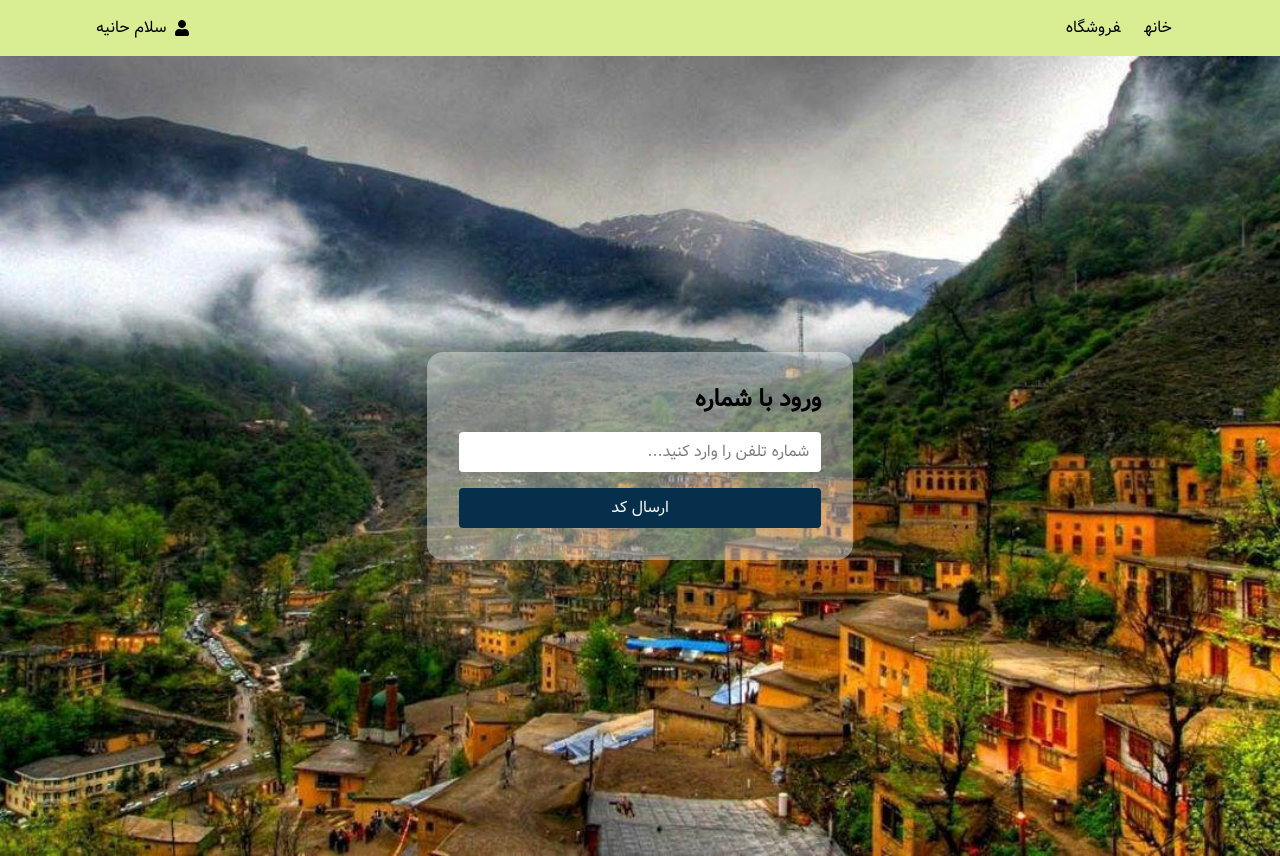
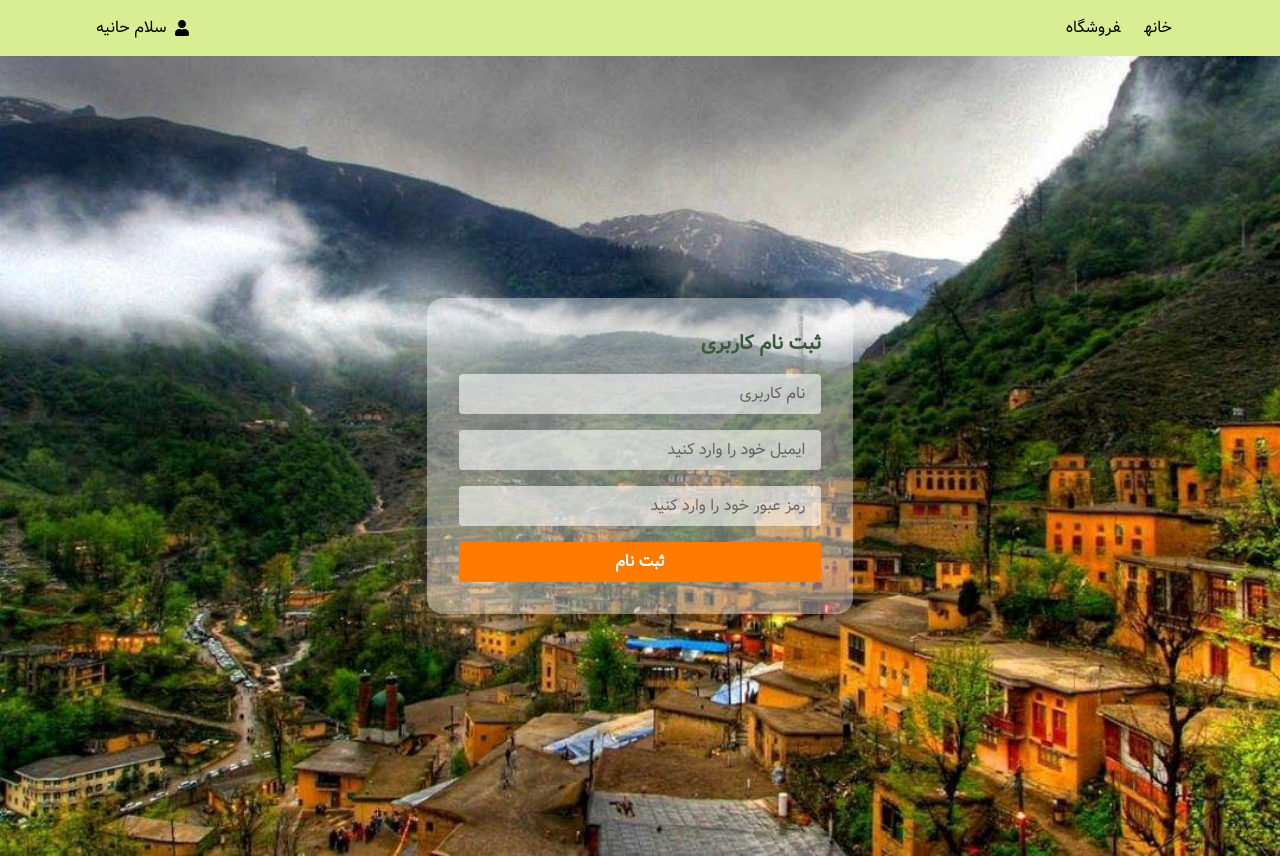
Before and after one commit to haniehhr1999/shiva-app, a Next.js app: page /login in a window 1280 px wide. Built offline with nearby package versions, Linux system fonts and the light colour scheme.

Commit message:
authorization

```diff
--- /dev/null
+++ b/configs/db.js
@@ -0,0 +1,16 @@
+const { default: mongoose } = require("mongoose");
+
+const connectToDB = async () => {
+  try {
+    if (mongoose.connections[0].readyState) {
+      return false;
+    } else {
+      await mongoose.connect("mongodb://localhost:27017/next-sms");
+      console.log("Conntect To DB Successfully :))");
+    }
+  } catch (err) {
+    console.log("DB Connecction Error =>", err);
+  }
+};
+
+export default connectToDB;
--- a/lib/auth.js
+++ b/lib/auth.js
@@ -23,7 +23,8 @@ const secretKey = new TextEncoder().encode("harchi");
 
 export const verifyJwt = async (token) => {
   try {
-    const result = await jwtVerify(token.value, secretKey);
+    const result = await jwtVerify(token.value, new TextEncoder().encode("harchi"));
+    console.log('result =>' , result)
     return result
   }
   catch(error) {
--- a/package.json
+++ b/package.json
@@ -11,6 +11,7 @@
   "dependencies": {
     "cookie": "^1.0.2",
     "jose": "^6.0.11",
+    "js-cookie": "^3.0.5",
     "next": "15.3.1",
     "next-auth": "^4.24.11",
     "react": "^19.0.0",
--- /dev/null
+++ b/src/app/api/me/route.js
@@ -0,0 +1,20 @@
+import { NextResponse } from 'next/server';
+import { jwtVerify } from 'jose';
+
+const SECRET = new TextEncoder().encode(process.env.JWT_SECRET || 'your-secret-key');
+
+export async function GET(request) {
+  const token = request.cookies.get('token')?.value;
+
+  if (!token) {
+    return NextResponse.json({ error: 'Not authenticated' }, { status: 401 });
+  }
+
+  try {
+    const { payload } = await jwtVerify(token, SECRET);
+    // فقط payload را برمیگردانیم (مثلاً username)
+    return NextResponse.json({ user: { username: payload.username } });
+  } catch (error) {
+    return NextResponse.json({ error: 'Invalid token' }, { status: 401 });
+  }
+}
--- /dev/null
+++ b/src/app/api/register/route.js
@@ -0,0 +1,41 @@
+import { NextResponse } from "next/server";
+import { SignJWT } from "jose";
+
+const SECRET = new TextEncoder().encode(
+  process.env.JWT_SECRET || "your-secret-key"
+);
+
+export async function POST(request) {
+  try {
+    const { username, email, pass } = await request.json();
+
+    const payload = {
+      username,
+      email,
+      pass,
+      role: "user",
+    };
+
+
+    console.log('payload =>' , payload )
+
+    const jwt = await new SignJWT(payload)
+      .setProtectedHeader({ alg: "HS256" })
+      .setIssuedAt()
+      .setExpirationTime("2h")
+      .sign(SECRET);
+
+    // برگردوندن توکن در کوکی به صورت HttpOnly
+    const response = NextResponse.json({ message: "Token created" });
+    response.cookies.set("token", jwt, {
+      httpOnly: true,
+      secure: process.env.NODE_ENV === "production",
+      maxAge: 2 * 60 * 60, // 2 ساعت
+      path: "/",
+    });
+
+    return response;
+  } catch (error) {
+    return NextResponse.json({ error: error.message }, { status: 500 });
+  }
+}
--- /dev/null
+++ b/src/app/api/sendsms/route.js
@@ -0,0 +1,66 @@
+// app/api/send-code/route.js
+export async function POST(request) {
+  try {
+    const body = await request.json();
+    const { phone } = body;
+
+    const code = Math.floor(Math.random() * 99999)
+      .toString()
+      .padStart(5, "0");
+
+    console.log("Phone ->", phone);
+    console.log("Code ->", code);
+
+    const response = await fetch("http://edge.ippanel.com/v1/api/send", {
+      method: "POST",
+      headers: {
+        "Content-Type": "application/json",
+        "Authorization": "application/json",
+      },
+      body: JSON.stringify(
+        // {
+        //   op: "pattern",
+        //   user: "u09059467142",
+        //   pass: "Faraz@2057020022465715",
+        //   fromNum: "3000505",
+        //   toNum: phone,
+        //   patternCode: "jqcrkffb9sevvss",
+        //   inputData: [{ "verification-code": code }],
+        // },
+        {
+          sending_type: "pattern",
+          from_number: "+983000505",
+          code: "jqcrkffb9sevvss",
+          recipients: [phone],
+          params: {
+            code: code,
+          },
+        }
+      ),
+    });
+
+    console.log('response =>' , response)
+
+    const data = response.json();
+    console.log("Response ->", data);
+
+    if (response.ok) {
+      return new Response(
+        JSON.stringify({ message: "Code Sent Successfully :))" }),
+        { status: 201, headers: { "Content-Type": "application/json" } }
+      );
+    } else {
+      console.error("Error response from SMS API:", data);
+      return new Response(JSON.stringify({ message: "Unknown Error !!" }), {
+        status: 500,
+        headers: { "Content-Type": "application/json" },
+      });
+    }
+  } catch (error) {
+    console.error("Catch error:", error);
+    return new Response(JSON.stringify({ message: "Internal Server Error" }), {
+      status: 500,
+      headers: { "Content-Type": "application/json" },
+    });
+  }
+}
--- /dev/null
+++ b/src/app/api/verifysms/verify.js
@@ -0,0 +1,26 @@
+import otpModel from "@/models/otp";
+
+const handler = async (req, res) => {
+  if (req.method !== "POST") {
+    return false;
+  }
+
+  const { phone, code } = req.body;
+
+  const otp = await otpModel.findOne({ phone, code });
+
+  if (otp) {
+    const date = new Date();
+    const now = date.getTime(); // 8 - 10 || 12 - 10
+
+    if (otp.expTime > now) {
+      return res.status(200).json({ message: "Code is correct :))" });
+    } else {
+      return res.status(410).json({ message: "Code is expired !!" });
+    }
+  } else {
+    return res.status(409).json({ message: "Code is not correct !!" });
+  }
+};
+
+export default handler;
--- a/src/app/login/page.jsx
+++ b/src/app/login/page.jsx
@@ -1,84 +1,126 @@
 "use client";
 
+import { useRouter } from "next/navigation";
 import React, { useRef, useState } from "react";
 // import bg from "../../../public/images/bg-login.jpg"
 
 const LoginPage = () => {
-  const inputRef = useRef({});
-  const [isOtp, setIsOtp] = useState(false);
-  const [mobile, setMobile] = useState("");
 
-  const handleSubmit = (e) => {
-    e.preventDefault()
-    setIsOtp(true);
-    setMobile(inputRef.current.mobile.value);
-    // fetch('localhost:3000/api/login' , {
-    //     method : 'POST'
-    // })
-    // .then()
-  };
-  const handleLogin = (e) => {
-    e.preventDefault()
-    fetch("/api/login", {
+  const [username, setUsername] = useState("");
+  const [email, setEmail] = useState("");
+  const [pass, setPass] = useState("");
+  const router = useRouter();
+
+  const handleSubmit = async (e) => {
+    e.preventDefault();
+
+    const res = await fetch("/api/register", {
       method: "POST",
-      headers: {
-        "content-type": "application/json",
-      },
-      body: JSON.stringify({
-        mobilePhone: mobile,
-        code: inputRef.current.otp.value,
-      }),
-    })
-      .then((res) => {
-        return res.json();
-      })
-      .then((data) => {
-        // Cookies.set('accessToken', data.data.token)
-        // router.push('/profile')
+      headers: { "Content-Type": "application/json" },
+      body: JSON.stringify({ username , email , pass }),
     });
 
-    console.log("hi");
+
+
+    if (res.ok) {
+      // توکن ساخته شد و در کوکی ذخیره شد
+      router.push("/"); // هدایت به صفحه خانه
+    } else {
+      alert("خطا در ورود");
+    }
   };
 
   return (
     <div className={`bg-log h-screen flex justify-center items-center`}>
       <div className="bg-[#ffffff63] w-1/3 p-8 rounded-2xl">
-        {isOtp ? (
-          <form action="" onSubmit={handleLogin}>
-            <h1 className="text-2xl font-bold">ثبت نام</h1>
-            <div className="my-4">
+        {/* <form role="form" method="post">
+          {isCodeSent ? (
+            <>
+              <div className="inputBox">
                 <input
-                ref={(item) => {
-                  inputRef.current.otp = item;
-                }}
-                type="number"
-                placeholder="کد ارسالی را وارد کنید..."
-                className="w-full rounded bg-white py-2 px-3"
+                  type="text"
+                  autoComplete="off"
+                  required
+                  value={code}
+                  onChange={(event) => setCode(event.target.value)}
+                />
+                <label>Code</label>
+              </div>
+
+              <input
+                type="submit"
+                className="register-btn"
+                onClick={verifyCode}
+                value="Verify Code"
+              />
+            </>
+          ) : (
+            <>
+              <div className="inputBox my-4">
+                <input
+                  type="text"
+                  autoComplete="off"
+                  required
+                  value={phone}
+                  placeholder="موبایل خود را وارد کنید"
+                  className="w-full rounded py-2 px-4 bg-[#ffffff96]"
+                  onChange={(event) => setPhone(event.target.value)}
                 />
               </div>
-            <button className="rounded cursor-pointer py-2 px-3 bg-sky-950 text-white w-full">
-              اوکی
-            </button>
-          </form>
-        ) : (
-          <form action="" onSubmit={handleSubmit}>
-            <h1 className="text-2xl font-bold">ورود با شماره </h1>
+              <input
+                type="submit"
+                className="register-btn bg-[#ff7b00] text-white font-bold w-full rounded py-2"
+                value="ارسال کد"
+                onClick={sendCode}
+              />
+            </>
+          )}
+        </form> */}
 
-            <div className="my-4">
+        <form role="form" onSubmit={handleSubmit}>
+          <h1 className="font-bold text-xl text-[#3a5a40]">ثبت نام کاربری</h1>
+
+          <div className="inputBox my-4">
             <input
-                ref={(item) => {
-                  inputRef.current.mobile = item;
-                }}
-                type="number"
-                placeholder="شماره تلفن را وارد کنید..."
-                className="w-full rounded bg-white py-2 px-3"
+              type="text"
+              autoComplete="off"
+              required
+              value={username}
+              placeholder="نام کاربری   "
+              className="w-full rounded py-2 px-4 bg-[#ffffff96]"
+              onChange={(e) => setUsername(e.target.value)}
             />
           </div>
-            <button className="rounded cursor-pointer py-2 px-3 bg-sky-950 text-white w-full">
-              ارسال کد{" "}
-            </button>
+
+          <div className="inputBox my-4">
+            <input
+              type="text"
+              autoComplete="off"
+              required
+              value={email}
+              placeholder="ایمیل خود را وارد کنید"
+              className="w-full rounded py-2 px-4 bg-[#ffffff96]"
+              onChange={(event) => setEmail(event.target.value)}
+            />
+          </div>
+
+          <div className="inputBox my-4">
+            <input
+              type="text"
+              autoComplete="off"
+              required
+              value={pass}
+              placeholder="رمز عبور خود را وارد کنید"
+              className="w-full rounded py-2 px-4 bg-[#ffffff96]"
+              onChange={(event) => setPass(event.target.value)}
+            />
+          </div>
+          <input
+            type="submit"
+            className="register-btn bg-[#ff7b00] cursor-pointer text-white font-bold w-full rounded py-2"
+            value="ثبت نام"
+          />
         </form>
-        )}
       </div>
     </div>
   );
--- a/src/app/page.tsx
+++ b/src/app/page.tsx
@@ -5,10 +5,14 @@ import { verifyJwt } from "@/../lib/auth";
 
 export default async function Home() {
 
+
+
   try {
     const cookieStore = await cookies();
     const token = cookieStore.get("token");
     const isVerify = await verifyJwt(token);
+
+    console.log('token =>' , token)
 
     if (!isVerify) {
       redirect("login");
```
Also changed, not shown: middleware.ts (+19 -16 lines), 1 other file (tests, documents, lock files or other folders). Lines whose indentation alone changed are shown as unchanged.
